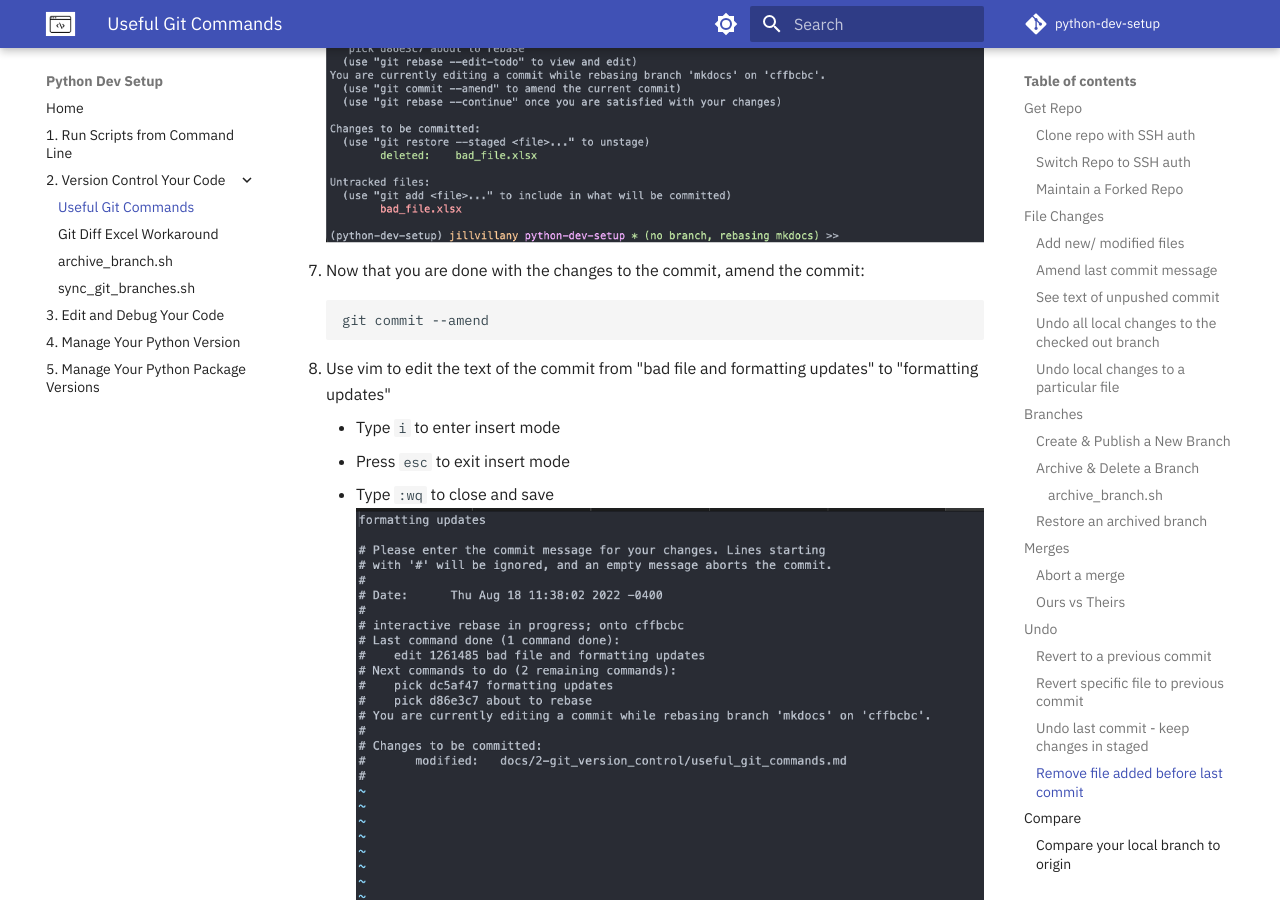
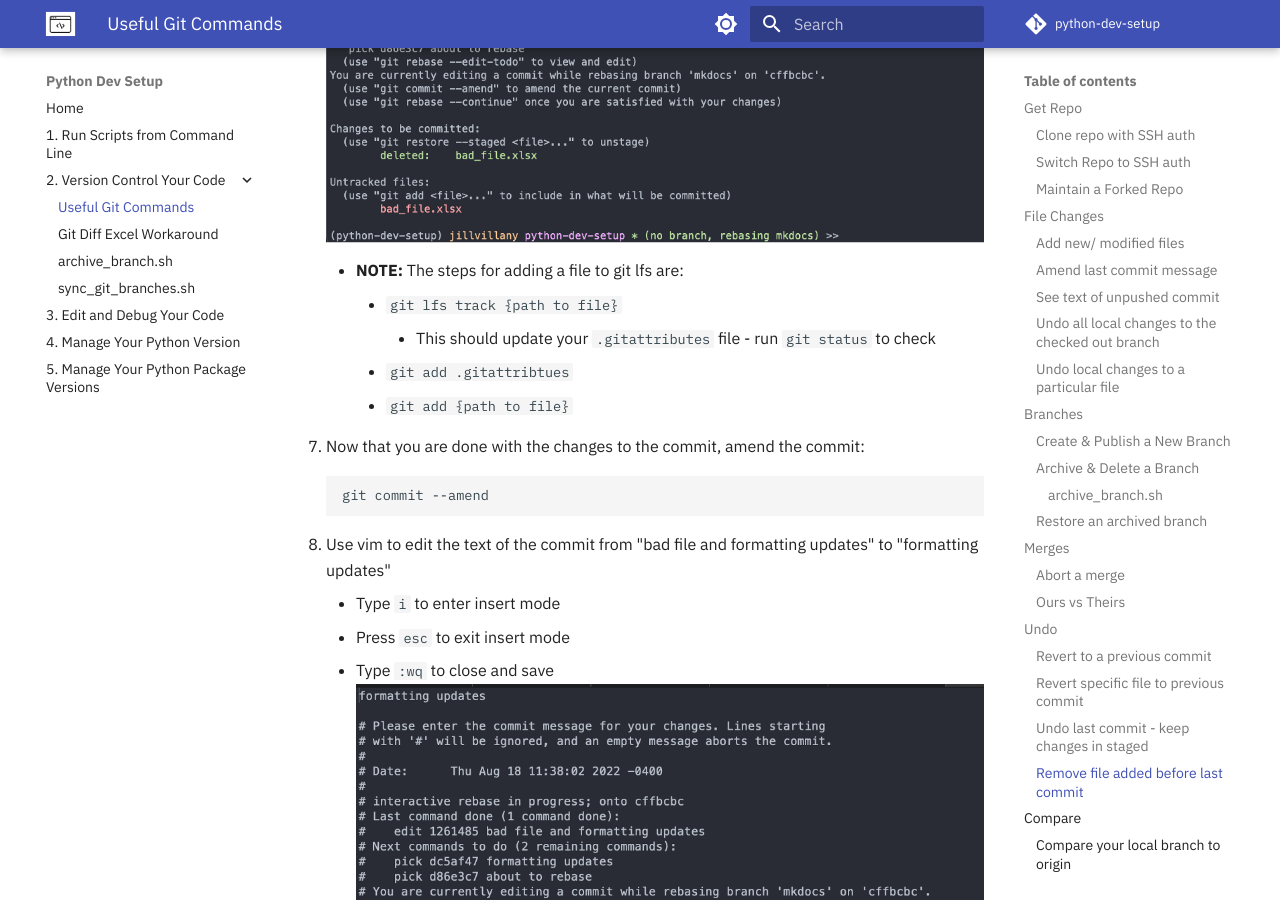
Before and after one commit to jillvillany/python-dev-setup, an MkDocs documentation site: the page built from docs/2-git_version_control/useful_git_commands.md, in a window 1280 px wide and 900 px high, scrolled down 6755 px. Built offline with MkDocs 1.6.1 and Material for MkDocs 9.7.7, drawn with Linux system fonts in a browser that asks for light colours; comment, search, counter and statistics services are not loaded.

Commit message:
adding git lfs update to interactive rebase

````diff
--- a/docs/2-git_version_control/useful_git_commands.md
+++ b/docs/2-git_version_control/useful_git_commands.md
@@ -177,6 +177,11 @@ git rm --cached bad_file.xlsx
 
 7. Delete the file (or add it to git lfs files ). You need to do this becuase if you git status, you will see the file as an untracked file.
 <img src="../../img/git-rebase5.png">
+    - **NOTE:** The steps for adding a file to git lfs are:
+        - `git lfs track {path to file}`
+            - This should update your `.gitattributes` file - run `git status` to check
+        - `git add .gitattribtues`
+        - `git add {path to file}`
 
 8. Now that you are done with the changes to the commit, amend the commit:
 ```
````
